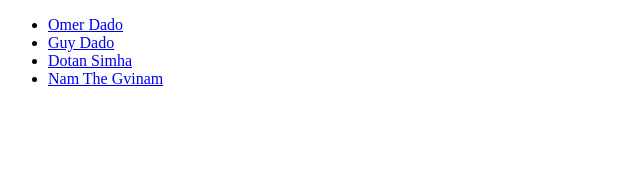
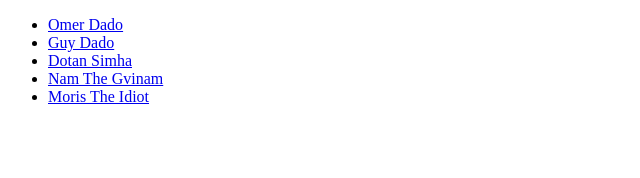
Before and after one commit to TuvalSimha/FoodTruck, a Next.js app: page / in a window 1280 px wide. Shown: the top 178 px of the page, without its empty margins (0-640 px from the left). Built offline with nearby package versions, Linux system fonts and the light colour scheme.

Commit message:
Add Data

```diff
--- a/data.js
+++ b/data.js
@@ -35,5 +35,14 @@ export const truckOwners = [
     fav_drink: 'liquid Dotan',
     city: 'Gvinatime',
   },
+  {
+    id: '5',
+    name: 'Moris The Idiot',
+    height: '180',
+    weight: '70',
+    fav_food: 'BBQ',
+    fav_drink: 'Coffee',
+    city: 'K-8',
+  },
 
 ]
```
Lines whose indentation alone changed are shown as unchanged.
